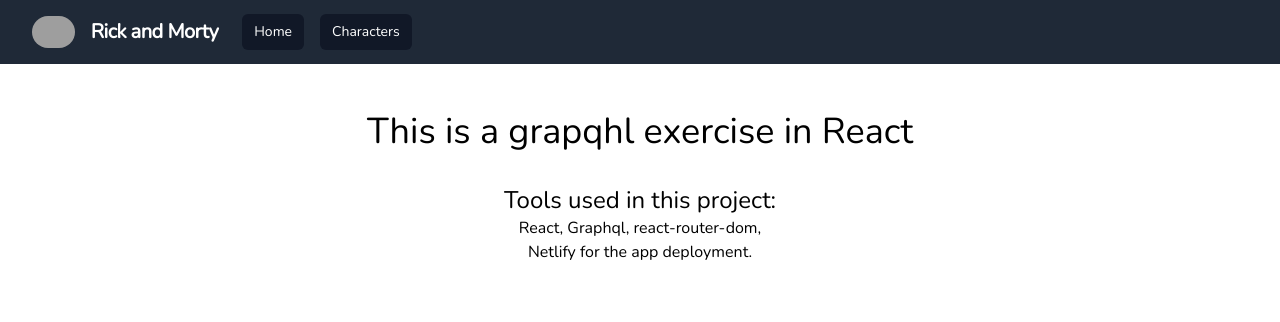
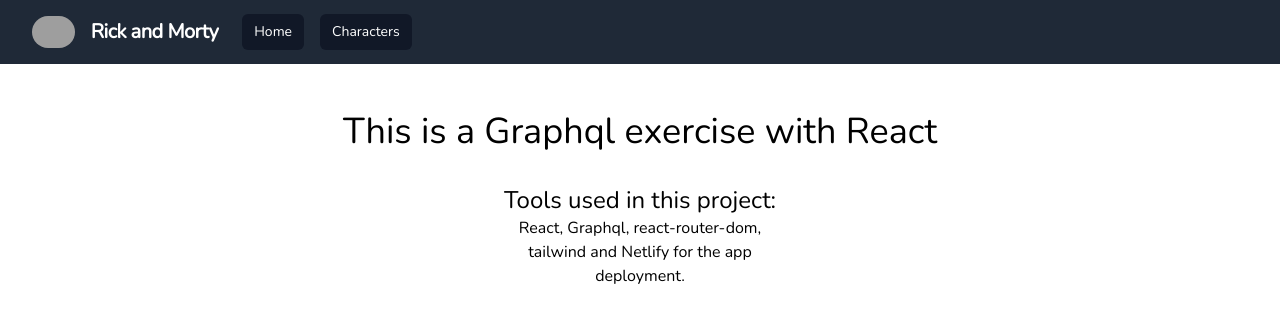
Before and after one commit to Richardtex22/rickAndMorty, a React (Create React App) app: page / in a window 1280 px wide. Shown: the top 322 px of the page. Built offline with nearby package versions, Linux system fonts and the light colour scheme; grey boxes are pictures that could not be loaded.

Commit message:
scroll in chars page

```diff
--- a/src/Components/Characters.jsx
+++ b/src/Components/Characters.jsx
@@ -1,6 +1,6 @@
-import React, {useEffect, useState} from "react";
+import React, {useState} from "react";
 import charsQuery from "../Helpers/charsQuery";
-import { useLazyQuery, useQuery } from "@apollo/client";
+import { useQuery } from "@apollo/client";
 import {Link} from 'react-router-dom';
 import Loading from "./Loading";
 
--- a/src/Components/Chars.jsx
+++ b/src/Components/Chars.jsx
@@ -1,14 +1,16 @@
-import React from 'react';
+import React,  { useEffect } from 'react';
 import { useQuery } from "@apollo/client";
 import Loading from "./Loading";
 import charById from "../Helpers/charById";
 import { Link } from 'react-router-dom';
-
-import bg from '../Assets/background.jpg';
 import CardDetails from './CardDetails';
 
 const Chars = ({ match }) => {
     const id = match.params.id;
+
+    useEffect(() =>{
+        window.scrollTo(0,0);
+    }, []);
 
     const { loading, error, data } = useQuery(charById, {
         variables: { id }
--- a/src/Components/Home.jsx
+++ b/src/Components/Home.jsx
@@ -3,11 +3,11 @@ import React from 'react'
 const Home = () => {
     return (
         <div className="flex-grow-1 my-0 mx-auto text-center pt-12">
-           <h1 className="text-4xl">This is a grapqhl exercise in React </h1>
+           <h1 className="text-4xl">This is a Graphql exercise with React </h1>
            <div className="w-full h-full flex justify-center align-top">
                 <div className="p-4 m-4 w-80">
                 <p className="text-2xl">Tools used in this project:</p>
-                    <p className="text-base">React, Graphql, react-router-dom, Netlify for the app deployment.</p>
+                    <p className="text-base">React, Graphql, react-router-dom, tailwind and Netlify for the app deployment.</p>
                 </div>
             </div>
         </div>
```
